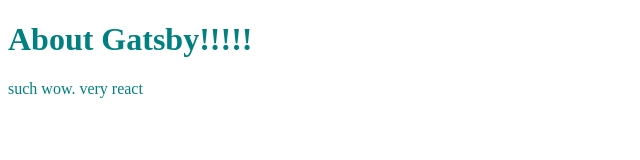
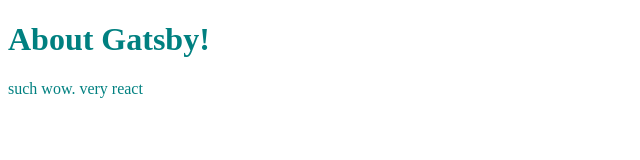
Before and after one commit to mikeisfake/gatsby-tutorial, a Gatsby site: page /about in a window 1280 px wide. Shown: the full height of the page, 0-640 px from the left. Built offline with nearby package versions, Linux system fonts and the light colour scheme; Gatsby itself is replaced by a stand-in of ours.

Commit message:
create header component and modify about page to use it

```diff
--- /dev/null
+++ b/src/components/header.js
@@ -0,0 +1,8 @@
+import React from 'react'
+
+const Header = props => {
+  return (
+    <h1>{props.headerText}</h1>
+  )
+}
+ export default Header
--- a/src/pages/about.js
+++ b/src/pages/about.js
@@ -1,9 +1,10 @@
 import React from 'react'
+import Header from '../components/header'
 
 const About = () => {
   return (
     <div style={{color: `teal`}} >
-      <h1>About Gatsby!!!!!</h1>
+      <Header headerText='About Gatsby!' />
       <p>such wow. very react</p>
     </div>
   )
```
